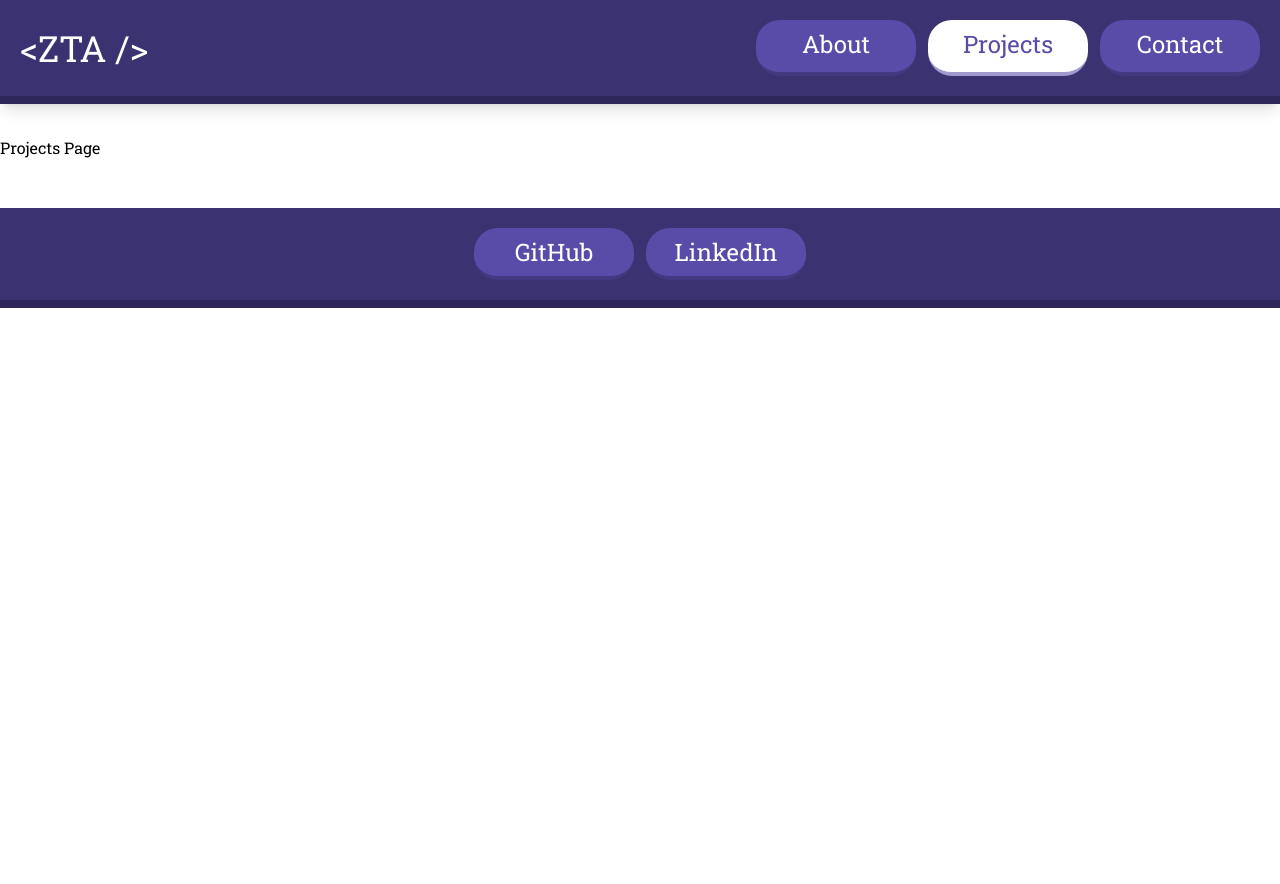
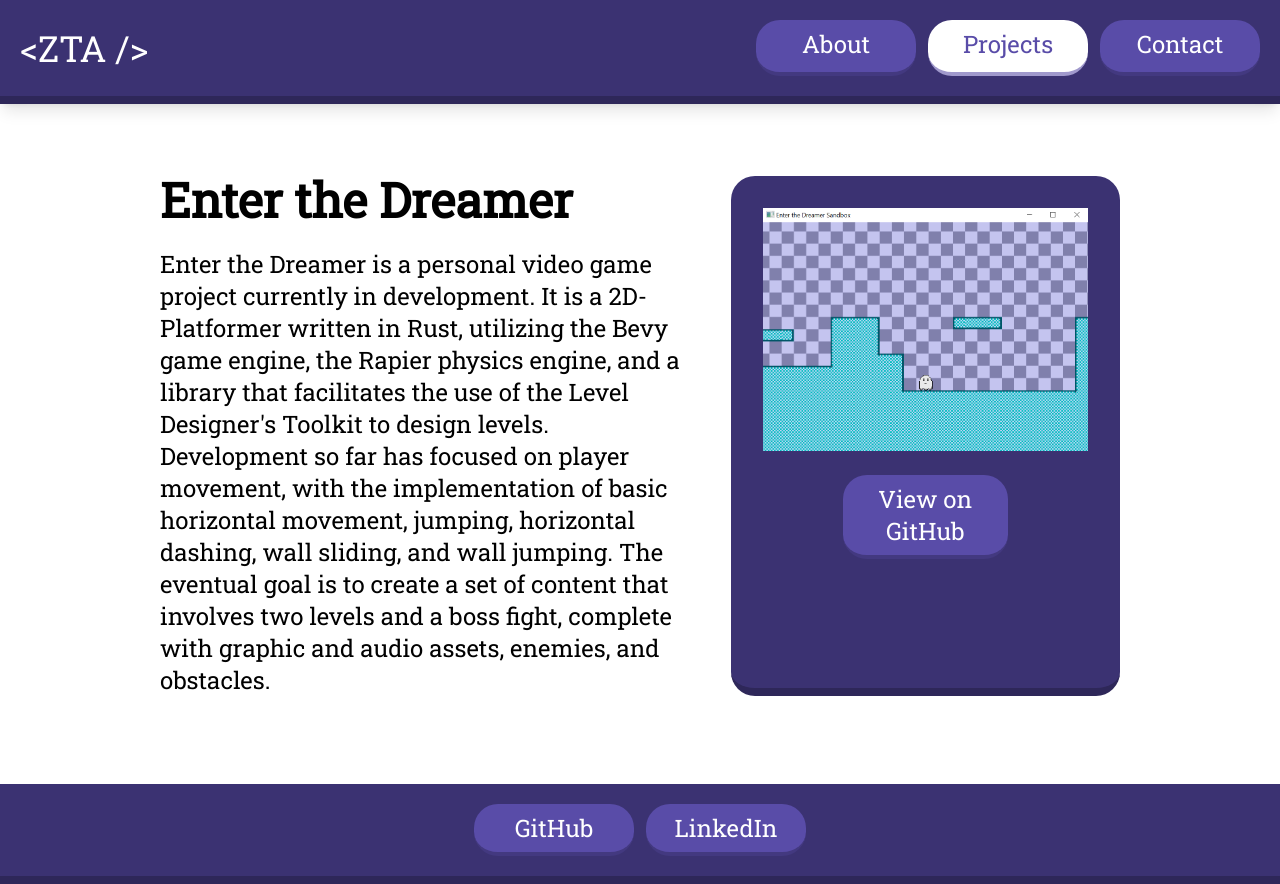
Before and after one commit to zachta2020/portfolio-website, a Next.js app: page /projects in a window 1280 px wide. Before the commit the page ends 800 px from the top, so only its background shows below. Built offline with nearby package versions, Linux system fonts and the light colour scheme.

Commit message:
feat: add content for Project page

```diff
--- a/src/app/projects/page.tsx
+++ b/src/app/projects/page.tsx
@@ -1,9 +1,41 @@
 import { Metadata } from 'next';
+import Image from 'next/image'
+import Link from 'next/link'
 
 export const metadata: Metadata = {
   title: 'Projects',
 };
 
 export default function Page() {
-  return <p>Projects Page</p>;
+  return (
+    <main>
+      <div className="flex flex-row mx-40 my-10 gap-10">
+        <div>
+          <h1 className="text-5xl font-bold">Enter the Dreamer</h1>
+          <p className="text-2xl mt-6">Enter the Dreamer is a personal video game project currently in development. It is a 2D-Platformer written in Rust, utilizing the Bevy game engine, the Rapier physics engine,
+            and a library that facilitates the use of the Level Designer's Toolkit to design levels. Development so far has focused on player movement, with the implementation of basic horizontal movement, jumping,
+            horizontal dashing, wall sliding, and wall jumping. The eventual goal is to create a set of content that involves two levels and a boss fight, complete with graphic and audio assets, enemies, and obstacles.</p>
+        </div>
+        <div className="rounded-3xl px-8 pt-8 pb-6 bg-deep-purple border-solid border-b-8 border-dark-deep-purple">
+          <Image
+            src="/ETD_screenshot.png"
+            alt="Screenshot of the Enter the Dreamer Prototype"
+            width="4000"
+            height="4000"
+          />
+          <Link
+            key="Enter the Dreamer Repository"
+            href="https://github.com/zachta2020/enter_the_dreamer"
+            target="_blank"
+            rel="noopener noreferrer"
+            className="py-2 px-6 mx-20 mt-6 flex justify-center rounded-3xl bg-purple border-solid border-b-4 border-dark-purple text-center text-2xl text-white
+            hover:bg-pale-purple hover:border-purple hover:text-white
+            active:bg-white active:border-pale-purple active:text-purple"
+          >
+            View on GitHub
+          </Link>
+        </div>
+      </div>
+    </main>
+  );
 }
```
Also changed, not shown: public/ETD_screenshot.png (added), 1 other file (tests, documents, lock files or other folders).
